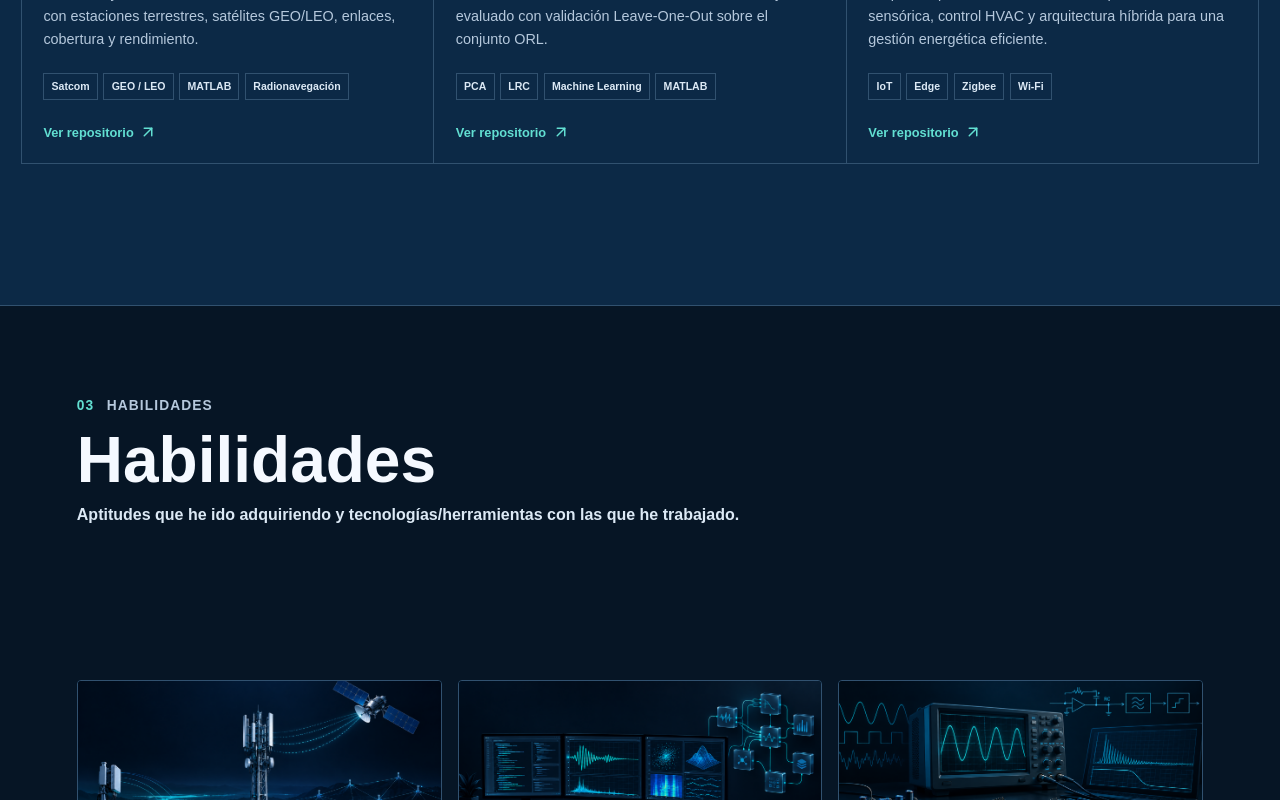
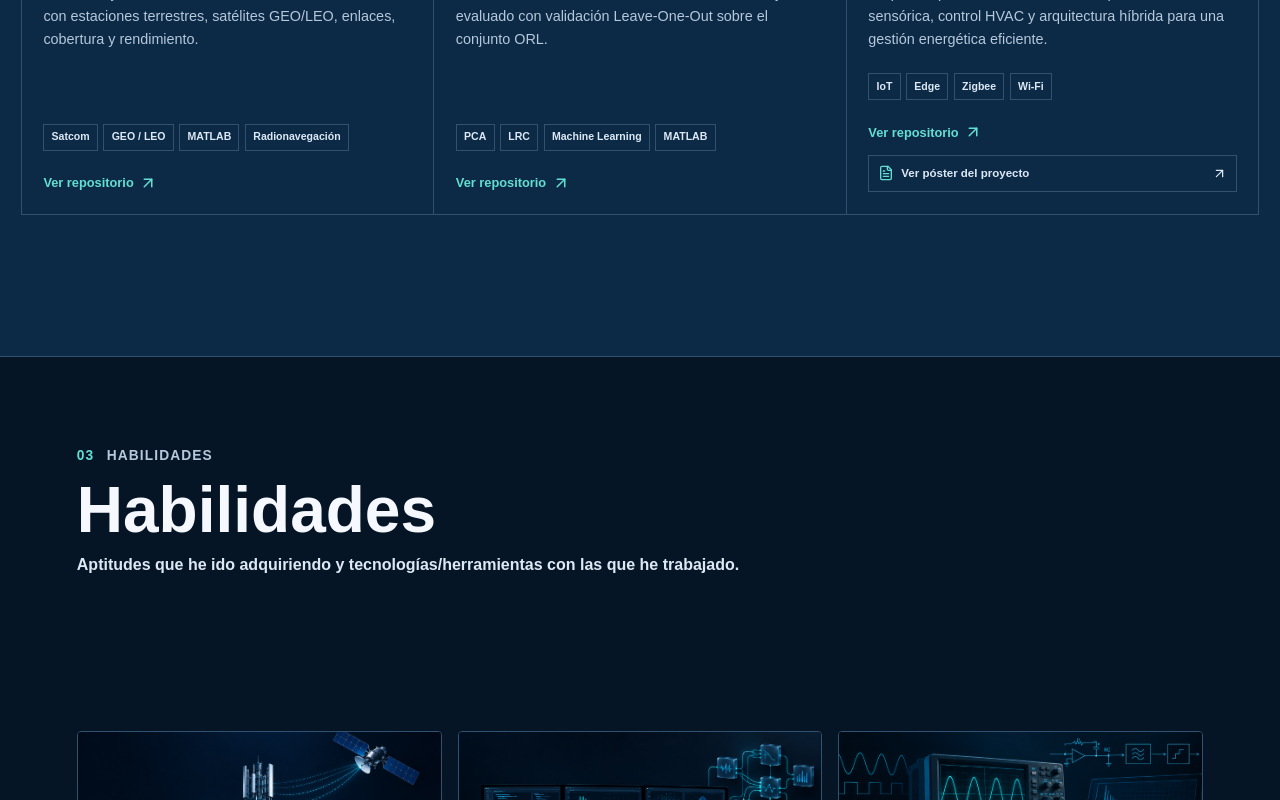
Before and after one commit to gonzaloop1494/gonzalo-portfolio, a Next.js app: page / in a window 1280 px wide. Shown: the part 3480-4280 px from the top of the page. Built offline with nearby package versions, Linux system fonts and the light colour scheme; no server answers.

Commit message:
Add Energy as a Service poster

```diff
--- a/app/globals.css
+++ b/app/globals.css
@@ -276,13 +276,13 @@ h1 em, h2 em { color: var(--accent); font-family: Georgia, "Times New Roman", se
 .project-actions { display: grid; gap: .8rem; }
 .project-link { display: inline-flex; align-items: center; gap: .35rem; width: fit-content; color: var(--accent); font-size: .8rem; font-weight: 800; }
 .project-link:hover { color: var(--accent-strong); }
-.project-video-links { display: grid; gap: .45rem; }
-.project-video-button { display: inline-flex; align-items: center; gap: .45rem; min-height: 2.35rem; padding: .45rem .55rem; border: 1px solid var(--line); color: var(--soft); font-size: .72rem; font-weight: 800; line-height: 1.25; text-decoration: none; transition: border-color .2s ease, background-color .2s ease, color .2s ease; }
-.project-video-button span { min-width: 0; overflow-wrap: anywhere; }
-.project-video-button svg:first-child { flex: 0 0 auto; color: var(--accent); }
-.project-video-button svg:last-child { flex: 0 0 auto; margin-left: auto; }
-.project-video-button:hover { border-color: rgba(98, 223, 210, .7); background: rgba(98, 223, 210, .08); color: var(--text); }
-.project-video-button:focus-visible { outline: 2px solid var(--accent); outline-offset: 3px; }
+.project-resource-links { display: grid; gap: .45rem; }
+.project-resource-button { display: inline-flex; align-items: center; gap: .45rem; min-height: 2.35rem; padding: .45rem .55rem; border: 1px solid var(--line); color: var(--soft); font-size: .72rem; font-weight: 800; line-height: 1.25; text-decoration: none; transition: border-color .2s ease, background-color .2s ease, color .2s ease; }
+.project-resource-button span { min-width: 0; overflow-wrap: anywhere; }
+.project-resource-button svg:first-child { flex: 0 0 auto; color: var(--accent); }
+.project-resource-button svg:last-child { flex: 0 0 auto; margin-left: auto; }
+.project-resource-button:hover { border-color: rgba(98, 223, 210, .7); background: rgba(98, 223, 210, .08); color: var(--text); }
+.project-resource-button:focus-visible { outline: 2px solid var(--accent); outline-offset: 3px; }
 
 .skills-section { max-width: none; padding: 0 0 clamp(5rem, 10vw, 8rem); background: var(--navy-950); }
 .skills-intro { border-top: 1px solid var(--line); background: var(--navy-950); }
--- a/components/portfolio.tsx
+++ b/components/portfolio.tsx
@@ -12,6 +12,7 @@ import {
   CircleCheck,
   Code2,
   ExternalLink,
+  FileText,
   Github,
   GitFork,
   GraduationCap,
@@ -53,6 +54,7 @@ type ProjectDefinition = {
   icon: LucideIcon;
   image: string;
   videos?: Record<GameRankVideoId, string>;
+  poster?: string;
 };
 
 const projectDefinitions: ProjectDefinition[] = [
@@ -95,6 +97,7 @@ const projectDefinitions: ProjectDefinition[] = [
     href: "https://github.com/gonzaloop1494/energy-as-a-service-madrid",
     icon: BriefcaseBusiness,
     image: "/project-energy-as-a-service.png",
+    poster: "/energy-as-a-service-poster.pdf",
   },
 ];
 
@@ -642,10 +645,10 @@ export function Portfolio() {
                         {copy.projects.repository} <ArrowUpRight size={18} aria-hidden="true" />
                       </a>
                       {videos && (
-                        <div className="project-video-links">
+                        <div className="project-resource-links">
                           {gameRankVideoIds.map((videoId) => (
                             <a
-                              className="project-video-button"
+                              className="project-resource-button"
                               href={videos[videoId]}
                               key={videoId}
                               target="_blank"
@@ -657,6 +660,13 @@ export function Portfolio() {
                             </a>
                           ))}
                         </div>
+                      )}
+                      {project.poster && (
+                        <a className="project-resource-button" href={project.poster} target="_blank" rel="noreferrer">
+                          <FileText size={16} aria-hidden="true" />
+                          <span>{copy.projects.poster}</span>
+                          <ArrowUpRight size={15} aria-hidden="true" />
+                        </a>
                       )}
                     </div>
                   </div>
--- a/lib/portfolio-copy.ts
+++ b/lib/portfolio-copy.ts
@@ -82,6 +82,7 @@ type PortfolioCopy = {
       required: string;
       optional: string;
     };
+    poster: string;
     cards: ProjectCopy[];
   };
   skills: {
@@ -250,6 +251,7 @@ export const portfolioCopy: Record<Locale, PortfolioCopy> = {
         required: "Ver vídeo: parte obligatoria",
         optional: "Ver vídeo: parte voluntaria",
       },
+      poster: "Ver póster del proyecto",
       cards: [
         {
           title: "Simulación TDMA",
@@ -541,6 +543,7 @@ export const portfolioCopy: Record<Locale, PortfolioCopy> = {
         required: "Watch the required-part video",
         optional: "Watch the optional-part video",
       },
+      poster: "View project poster",
       cards: [
         {
           title: "TDMA Simulation",
@@ -832,6 +835,7 @@ export const portfolioCopy: Record<Locale, PortfolioCopy> = {
         required: "Voir la vidéo de la partie obligatoire",
         optional: "Voir la vidéo de la partie facultative",
       },
+      poster: "Voir le poster du projet",
       cards: [
         {
           title: "Simulation TDMA",
@@ -1123,6 +1127,7 @@ export const portfolioCopy: Record<Locale, PortfolioCopy> = {
         required: "Video zum Pflichtteil ansehen",
         optional: "Video zum freiwilligen Teil ansehen",
       },
+      poster: "Projektposter ansehen",
       cards: [
         {
           title: "TDMA-Simulation",
```
Also changed, not shown: 1 other file (tests, documents, lock files or other folders).
